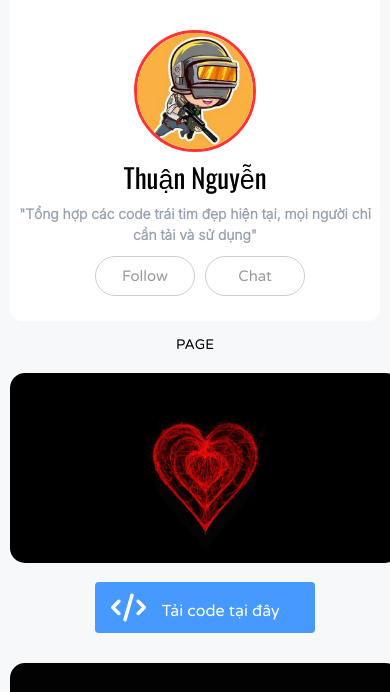
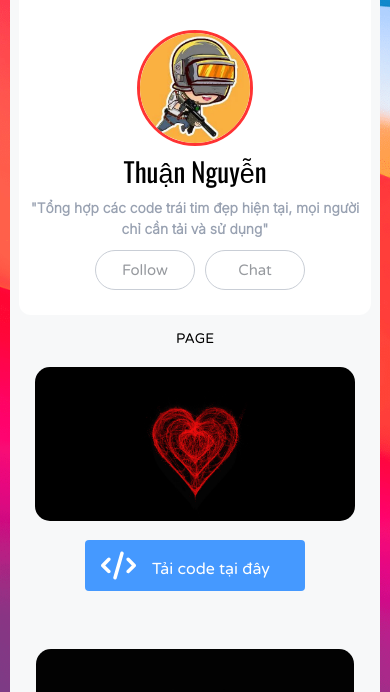
Before and after one commit to Banh-Mi/HeartPage, a plain HTML site: page index.html in a window 390 px wide. Shown: the part 146-838 px from the top of the page. Drawn offline with nearby package versions, Linux system fonts and the light colour scheme.

Commit message:
update 2

```diff
--- a/css/style.scss
+++ b/css/style.scss
@@ -138,11 +138,12 @@ body {
 		margin:15px auto;
 		.button_web {
 			width: fit-content;
-			margin: 10px auto;
+			margin: 2.5em auto;
 			a >.web {
 				border-radius: 15px;
-				width: 390px;
-				height: 190px;
+				width: 95%;
+				height: 65%;
+				align-items: center;
 			}
 		}
 		.web:hover {
@@ -153,10 +154,11 @@ body {
 		}
 		.download {
 			margin: 0.5em auto;
-			width:fit-content;
-			height: fit-content;
+			width:100%;
+			height: 25%;
 			display: flex;
 			flex-direction: column;
+			align-items: center;
 		  }
 		  .download > a {
 			margin: 0.4em 0;
@@ -247,12 +249,6 @@ body {
 			.center{
 				margin-top: 5px;
 			}
-			.button_web {
-				.web {
-					width: 97%;
-					height:97%;
-				}
-			}
 		}
 	}
 }
@@ -272,8 +268,11 @@ body {
 		}
 		.footer {
 			.button_web {
-				.web {
-					border-radius: 5px;
+				.download {
+					.text {
+						font-size: 10px;
+					}
+
 				}
 			}
 		}
```
Also changed, not shown: css/style.min.css, 1 other file.
